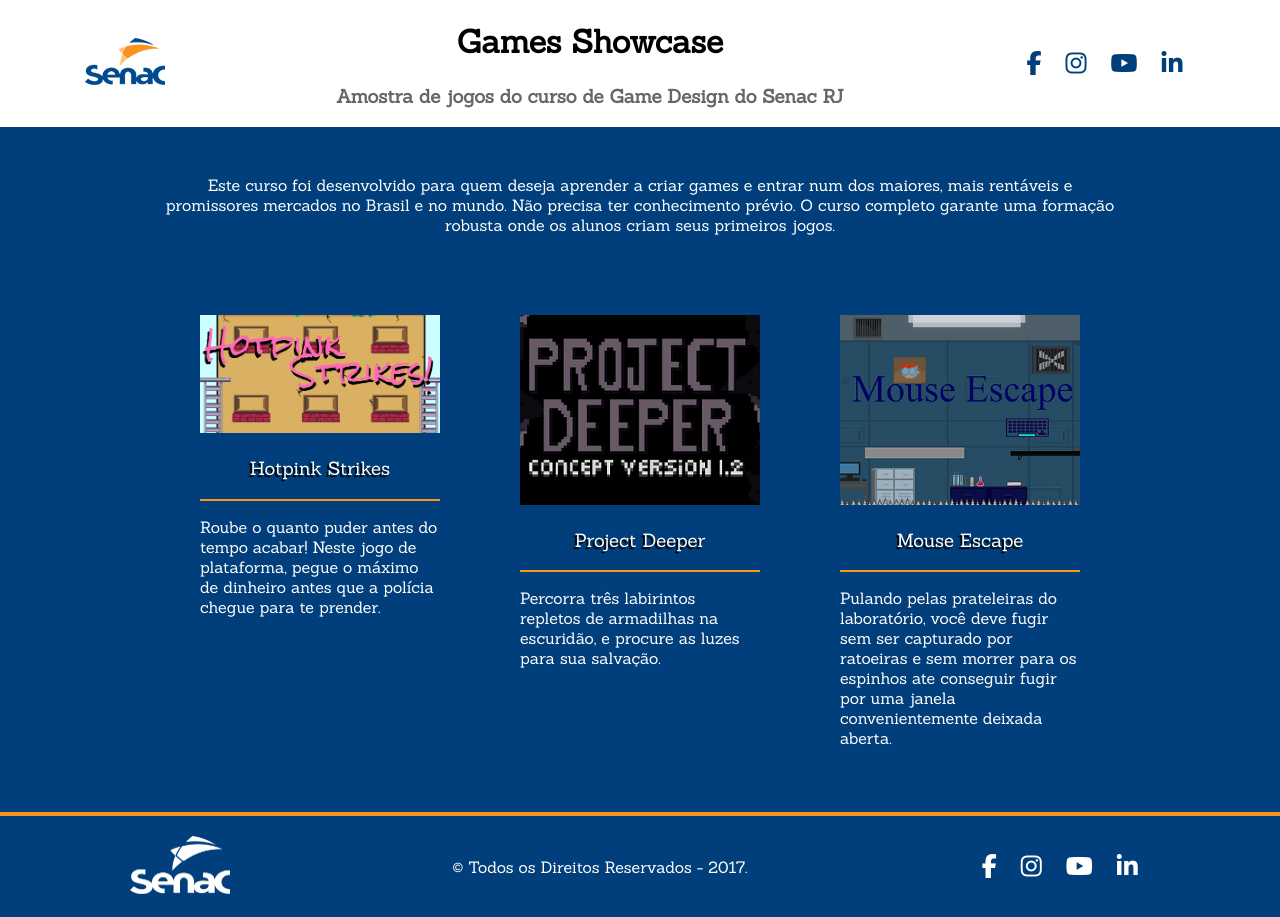
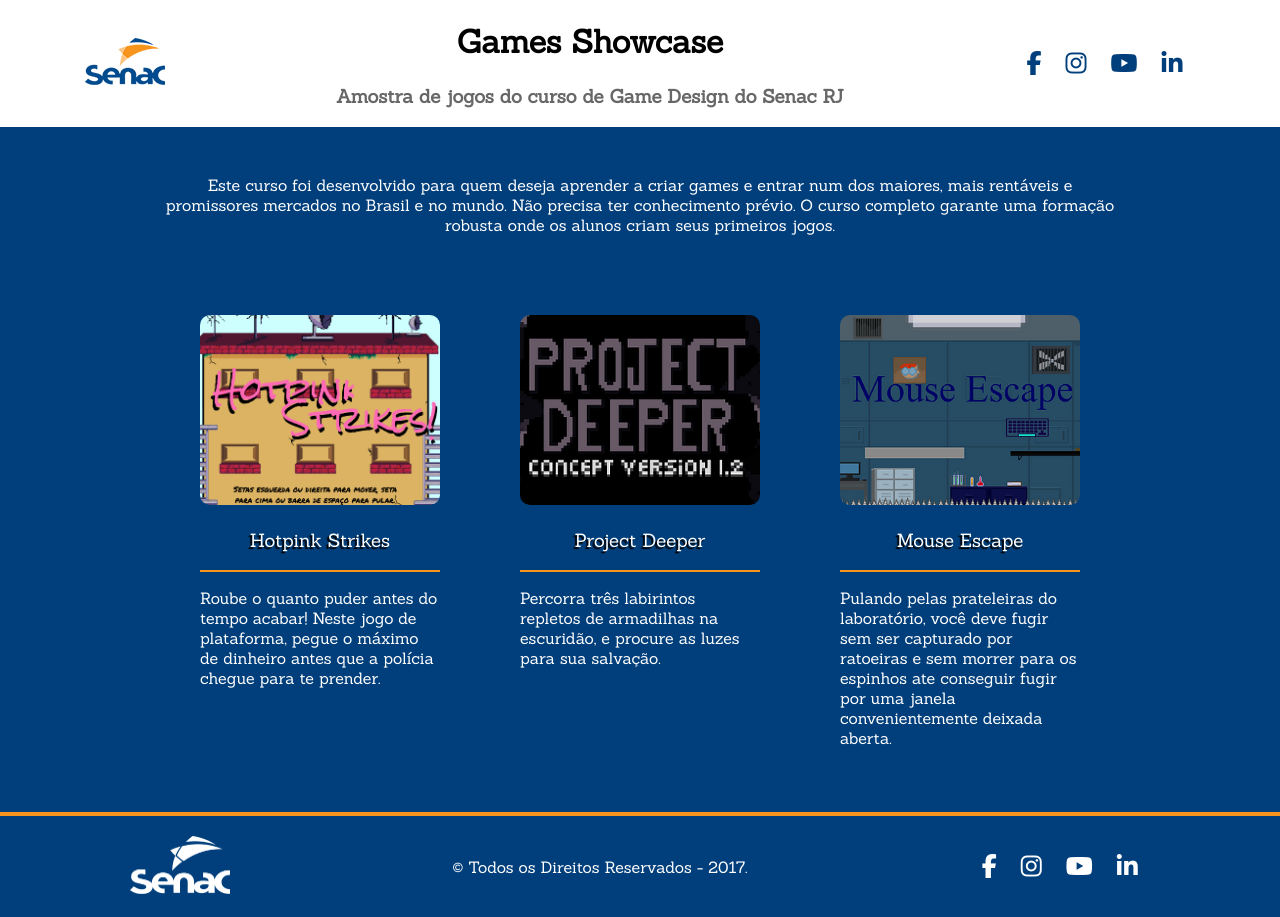
Before and after one commit to Mudows/senac-game-showcase, a React (Create React App) app: page / in a window 1280 px wide. Built offline with nearby package versions, Linux system fonts and the light colour scheme.

Commit message:
ADD: Hotpink Strikes correct image.

```diff
--- a/src/CSS/App.css
+++ b/src/CSS/App.css
@@ -46,6 +46,7 @@ hr {
 }
 .game-cards img {
   max-width: 15em;
+  border-radius: 10px;
 }
 .game-cards a + p {
   font-size: 14pt;
--- a/src/SASS/App.sass
+++ b/src/SASS/App.sass
@@ -46,6 +46,7 @@ hr
   text-align: left
   img
     max-width: 15em
+    border-radius: 10px
   a + p
     font-size: 14pt
     text-shadow: -2px 2px 1px #000000
```
Also changed, not shown: src/img/hotpink-strikes.png, 1 other file (tests, documents, lock files or other folders).
